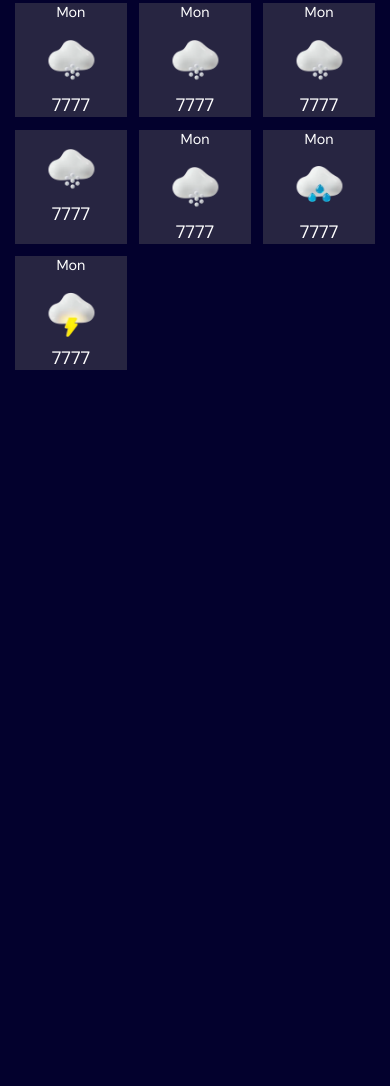
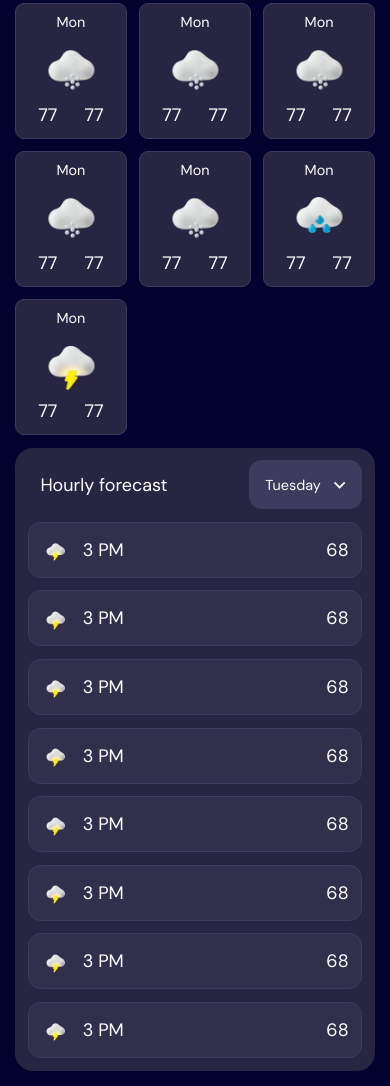
Before and after one commit to Narendar-Reddy-P/weather-app, a website built with webpack: page src/template.html in a window 390 px wide. Shown: the part 748-1834 px from the top of the page. Before the commit the page ends 1146 px from the top, so only its background shows below. Built offline with nearby package versions, Linux system fonts and the light colour scheme.

Commit message:
main interface below 450px

```diff
--- a/src/style.css
+++ b/src/style.css
@@ -21,43 +21,104 @@
 }
 
 @font-face {
-   font-family: 'DM';
-   src: url('../assets/fonts/DM_Sans/DMSans-VariableFont_opsz\,wght.ttf') format('truetype-variations');
+  font-family: "DM";
+  src: url("../assets/fonts/DM_Sans/DMSans-VariableFont_opsz\,wght.ttf")
+    format("truetype-variations");
   font-weight: 300 700;
 }
-@font-face{
-   font-family: 'BG';
-   src: url(../assets/fonts/Bricolage_Grotesque/BricolageGrotesque-VariableFont_opsz\,wdth\,wght.ttf) format('truetype-variations');
+@font-face {
+  font-family: "BG";
+  src: url("../assets/fonts/Bricolage_Grotesque/BricolageGrotesque-VariableFont_opsz\,wdth\,wght.ttf")
+    format("truetype-variations");
   font-weight: 700;
 }
-body{
+body {
   background-color: var(--neutral-900);
   font-family: DM;
 }
-h1{
+h1 {
   text-align: center;
 }
-#header{
+
+@media (max-width: 540px) {
+  body {
+    padding: 0.4rem;
+  }
+  #header {
     display: flex;
     justify-content: space-between;
     align-items: center;
   }
-#units{
+  #units {
     display: flex;
     background-color: var(--neutral-800);
-   gap:0.4rem;
+    gap: 0.4rem;
     padding: 0.4rem;
     border-radius: 0.2rem;
   }
-img[class="toolIcons"]{
+  img[class="toolIcons"] {
     width: 16px;
   }
+  form {
+    display: flex;
+    gap: 0.5rem;
+    flex-direction: column;
+  }
+  #search {
+    background-color: var(--neutral-800);
+    display: flex;
+    justify-content: center;
+    align-items: center;
+    padding: 0.4rem;
+    border-radius: 0.3rem;
+    gap: 0.5rem;
+  }
 
-@media(max-width:540px){
-   body{
+  #searchInput {
+    border: none;
+    color: var(--neutral-300);
+    background-color: var(--neutral-800);
+    margin-right: auto;
+  }
+
+  #searchButton {
+    color: var(--neutral-200);
     padding: 0.4rem;
+    border-radius: 0.3rem;
+    gap: 0.5rem;
+    width: 100%;
+    background-color: var(--blue-500);
   }
-   #placeMenu{
+
+  #placeMenu {
+    display: flex;
+    margin-top: 1rem;
+    border-radius: 1rem;
+    flex-direction: column;
+    justify-content: center;
+    align-items: center;
+  }
+
+  #placeName {
+    font-size: 1.5rem;
+  }
+  #tempDisplay {
+    display: flex;
+    justify-content: space-between;
+    align-items: center;
+  }
+  #dateDay {
+    color: var(--neutral-200);
+  }
+  #temperature {
+    font-size: 3rem;
+    font-style: italic;
+  }
+
+  .statsObject {
+    background-color: var(--neutral-800);
+  }
+  #placeMenu {
     height: 10rem;
     background-image: url(../assets/images/bg-today-small.svg);
     background-repeat: no-repeat;
@@ -65,114 +126,104 @@ img[class="toolIcons"]{
     background-position: center;
     border-radius: 1rem;
   }
-   #tempIcon{
+  #tempIcon {
     height: 5rem;
   }
-   #statsMenu{
-      margin-top:0.7rem;
+  #statsMenu {
+    margin-top: 0.7rem;
     margin-bottom: 0.7rem;
     display: grid;
     height: 12rem;
-      grid-template-columns:repeat(2,1fr);
-      grid-template-rows: repeat(2,1fr);
-      gap:0.7rem;
+    grid-template-columns: repeat(2, 1fr);
+    grid-template-rows: repeat(2, 1fr);
+    gap: 0.7rem;
   }
-   .statsObject{
+  .statsObject {
     padding: 0.7rem;
     display: flex;
     flex-direction: column;
     border-radius: 0.3rem;
     border: 1px solid var(--neutral-600);
-      gap:0.5rem;
+    gap: 0.5rem;
   }
-   .cardTitle{
+  .cardTitle {
     font-size: 0.8rem;
   }
-   .statsValue{
+  .statsValue {
     font-size: 1.5rem;
   }
-   .weekIcon{
+  .weekIcon {
     width: 4rem;
   }
-   #dailyforcast{
+  #dailyforcast {
     display: grid;
-      grid-template: repeat(3,1fr)/repeat(3,1fr);
-      gap:0.7rem;
-      margin:0.7rem 0;
+    grid-template: repeat(3, 1fr) / repeat(3, 1fr);
+    gap: 0.7rem;
+    margin: 0.7rem 0;
+    height: 24rem;
   }
-   .dailyCard{
+  .dailyCard {
+    padding: 0.5rem;
     display: flex;
     flex-direction: column;
     align-items: center;
     background-color: var(--neutral-800);
+    border-radius: 0.5rem;
+    border: 1px solid var(--neutral-600);
   }
-   .dailyTemp{
+  .dailyTemp {
+    display: flex;
+    gap: 1.5rem;
+  }
+  #hoursMenu {
+    background-color: var(--neutral-800);
+    display: flex;
+    flex-direction: column;
+    padding: 0.7rem;
+    border-radius: 1rem;
+  }
+  #hoursHeader {
     display: flex;
     justify-content: space-between;
   }
+  #hourtitle {
+    padding: 0.7rem;
+    gap: 0.7rem;
+  }
+  #DayD {
+    font-size: 0.8rem;
+    display: flex;
+    align-items: center;
+    background-color: var(--neutral-600);
+    padding: 0.4rem 0.9rem;
+    gap: 0.7rem;
+    border-radius: 0.7rem;
+  }
+  #dayDropdown {
+    width: 0.7rem;
+  }
+  #hourContainer {
+    display: flex;
+    flex-direction: column;
+    gap: 0.7rem;
+    margin-top: 0.7rem;
+  }
+  .hour {
+    display: flex;
+    align-items: center;
+    background-color: var(--neutral-700);
+    gap: 0.7rem;
+    padding: 0.7rem;
+    border-radius: 0.7rem;
+    border: 1px solid var(--neutral-600);
+  }
+  .hourIcon {
+    height: 1.6rem;
+  }
+  .time {
+    margin-right: auto;
+  }
 }
 
-@media(min-width:500px){
-
-
+@media (min-width: 500px) {
 }
-
-form{
-   display: flex;
-   gap:0.5rem;
-   flex-direction:column;
-}
-#search{
-   background-color:var(--neutral-800);
-   display: flex;
-   justify-content: center;
-   align-items: center;
-   padding: 0.4rem;
-   border-radius: 0.3rem;
-   gap:0.5rem;
-}
-
-#searchInput{
-   border: none;
-   color: var(--neutral-300);
-   background-color: var(--neutral-800);
-   margin-right: auto;
-}
-
-#searchButton{
-   color:var(--neutral-200);
-   padding: 0.4rem;
-   border-radius: 0.3rem;
-   gap:0.5rem;
-   width:100%;
-   background-color: var(--blue-500);
-}
-
-#placeMenu{
-   display: flex;
-   margin-top:1rem;
-   border-radius: 1rem;
-   flex-direction: column;
-   justify-content: center;
-   align-items: center;
-}
-
-#placeName{
-   font-size: 1.5rem;
-}
-#tempDisplay{
-   display: flex;
-   justify-content: space-between;
-   align-items: center;
-}
-#dateDay{
-   color: var(--neutral-200);
-}
-#temperature{
-   font-size: 3rem;
-   font-style: italic;
-}
-
-.statsObject{
-   background-color: var(--neutral-800);
-}
--- a/src/template.html
+++ b/src/template.html
@@ -52,7 +52,6 @@
          <div class="cardTitle">Precipitation</div>
          <div class="statsValue">0 in</div>
       </div>
-      </div>
    </div>
    <div id="weekMenu">
       <div id="containerTitle">Daily forecast</div>
@@ -82,7 +81,7 @@
             </div>
          </div>
          <div class="dailyCard">
-            <div class="cardTitle"></div>
+            <div class="cardTitle">Mon</div>
             <img src="../assets/images/icon-snow.webp" alt="icon" class="weekIcon">
             <div class="dailyTemp">
                <div class="temp">77</div>
@@ -115,6 +114,56 @@
          </div>
       </div>
    </div>
-   <div id="hoursMenu"></div>
+   <div id="hoursMenu">
+      <div id="hoursHeader">
+         <div id="hourtitle">Hourly forecast</div>
+         <div id="DayD">
+               <div class="hourDay">Tuesday</div>
+               <img src="../assets/images/icon-dropdown.svg" alt="" id="dayDropdown">
+         </div>
+      </div>
+      <div id="hourContainer">
+         <div class="hour">
+            <img src="../assets/images/icon-storm.webp" alt="icon" class="hourIcon">
+            <div class="time">3 PM</div>
+            <div class="hourTemp">68</div>
+         </div>
+         <div class="hour">
+            <img src="../assets/images/icon-storm.webp" alt="icon" class="hourIcon">
+            <div class="time">3 PM</div>
+            <div class="hourTemp">68</div>
+         </div>
+         <div class="hour">
+            <img src="../assets/images/icon-storm.webp" alt="icon" class="hourIcon">
+            <div class="time">3 PM</div>
+            <div class="hourTemp">68</div>
+         </div>
+         <div class="hour">
+            <img src="../assets/images/icon-storm.webp" alt="icon" class="hourIcon">
+            <div class="time">3 PM</div>
+            <div class="hourTemp">68</div>
+         </div>
+         <div class="hour">
+            <img src="../assets/images/icon-storm.webp" alt="icon" class="hourIcon">
+            <div class="time">3 PM</div>
+            <div class="hourTemp">68</div>
+         </div>
+         <div class="hour">
+            <img src="../assets/images/icon-storm.webp" alt="icon" class="hourIcon">
+            <div class="time">3 PM</div>
+            <div class="hourTemp">68</div>
+         </div>
+         <div class="hour">
+            <img src="../assets/images/icon-storm.webp" alt="icon" class="hourIcon">
+            <div class="time">3 PM</div>
+            <div class="hourTemp">68</div>
+         </div>
+         <div class="hour">
+            <img src="../assets/images/icon-storm.webp" alt="icon" class="hourIcon">
+            <div class="time">3 PM</div>
+            <div class="hourTemp">68</div>
+         </div>
+      </div>
+   </div>
 </body>
 </html>
```
Lines whose indentation alone changed are shown as unchanged.
